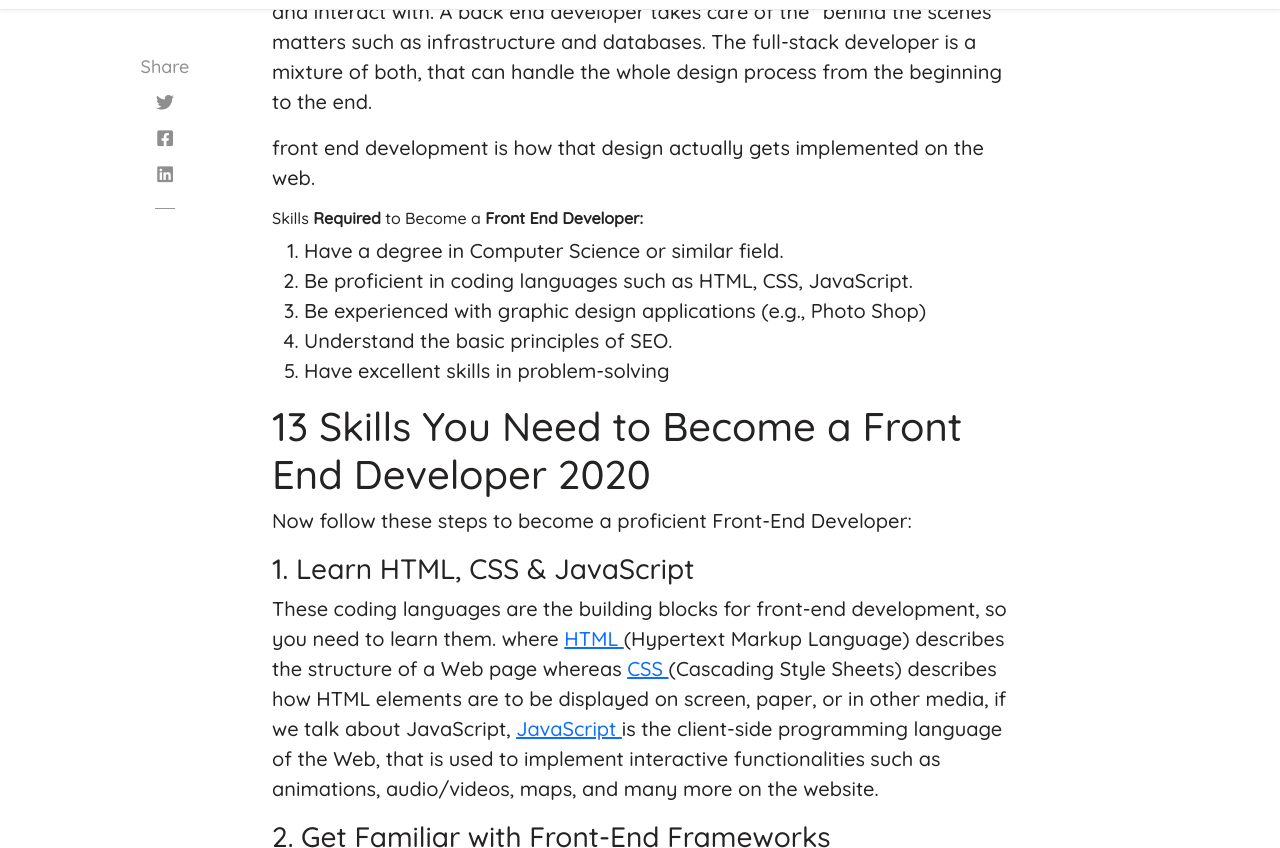
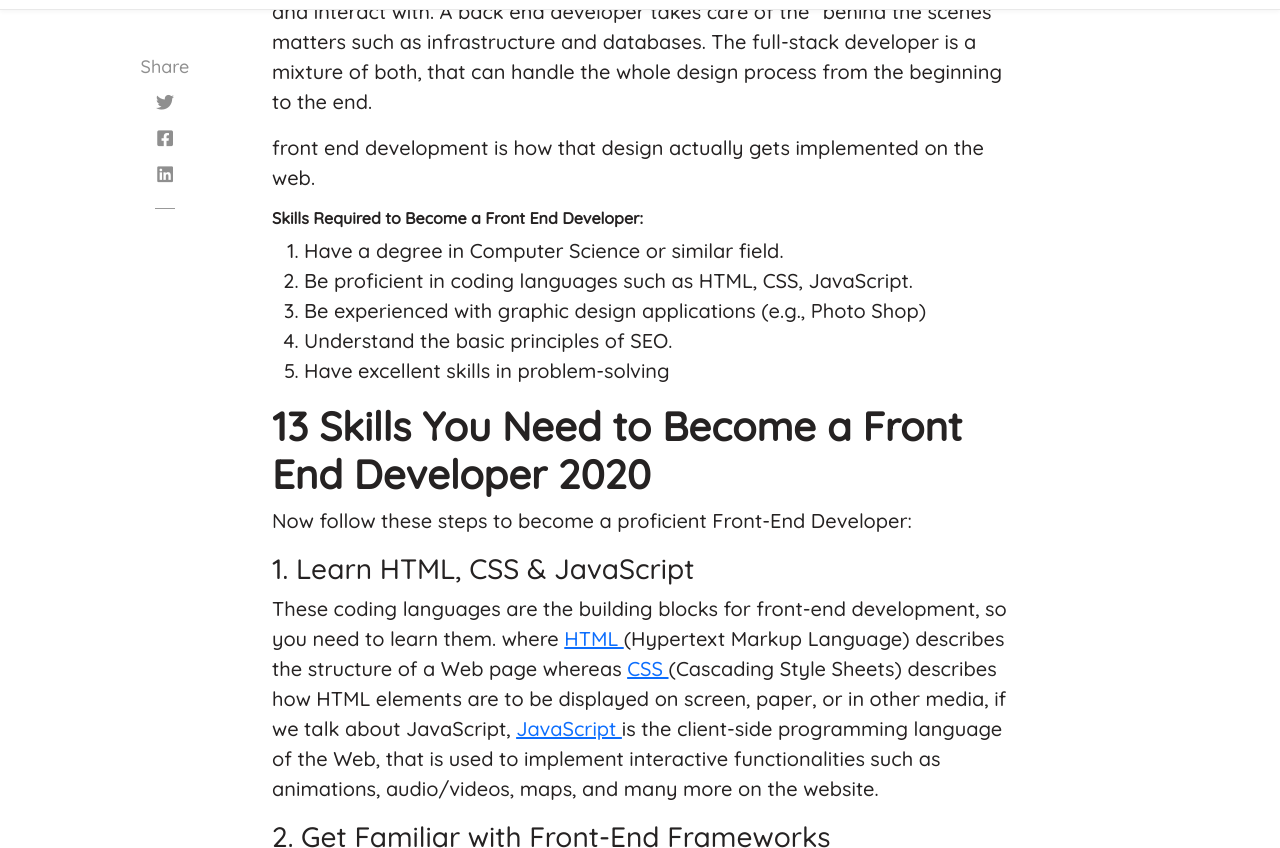
Before and after one commit to ManpreetChoudhary/thefrontendworld, a Jekyll site: the page built from _posts/2021-01-19- how-to-become-a-front-end-developer.md, in a window 1280 px wide and 900 px high, scrolled down 1160 px. Shown: the part 52-900 px from the top of the window. Built offline with Jekyll 4.4.1, drawn with Linux system fonts in a browser that asks for light colours; comment, search, counter and statistics services are not loaded.

```diff
--- a/_posts/2021-01-19- how-to-become-a-front-end-developer.md
+++ b/_posts/2021-01-19- how-to-become-a-front-end-developer.md
@@ -20,15 +21,15 @@ We should clarify the differences between a front end developer, back end develo
 
 front end development is how that design actually gets implemented on the web.
 
-###### Skills **Required** to Become a **Front End Developer:**
+###### **Skills Required to Become a Front End Developer:**
 
 1. Have a degree in Computer Science or similar field.
-2.  Be proficient in coding languages such as HTML, CSS, JavaScript.
-3.  Be experienced with graphic design applications (e.g., Photo Shop)
+2. Be proficient in coding languages such as HTML, CSS, JavaScript.
+3. Be experienced with graphic design applications (e.g., Photo Shop)
 4. Understand the  basic principles of SEO.
 5. Have excellent skills in problem-solving
 
-# 13 Skills You Need to Become a Front End Developer 2020
+# **13 Skills You Need to Become a Front End** **Developer 2020**
 
 Now follow these steps to become a proficient Front-End Developer:
 
@@ -62,8 +63,8 @@ But We think many of people can't purchase the courses on Udemy, so we have anot
 
 **Some of number of YouTube channel is best for Front End Development:**
 
-1.  [https://www.youtube.com/channel/UCwfaAHy4zQUb2APNOGXUCCA](https://www.youtube.com/channel/UCwfaAHy4zQUb2APNOGXUCCA "https://www.youtube.com/channel/UCwfaAHy4zQUb2APNOGXUCCA")
-2.  [https://www.youtube.com/user/TechGuyWeb](https://www.youtube.com/user/TechGuyWeb "https://www.youtube.com/user/TechGuyWeb")
+1. [https://www.youtube.com/channel/UCwfaAHy4zQUb2APNOGXUCCA](https://www.youtube.com/channel/UCwfaAHy4zQUb2APNOGXUCCA "https://www.youtube.com/channel/UCwfaAHy4zQUb2APNOGXUCCA")
+2. [https://www.youtube.com/user/TechGuyWeb](https://www.youtube.com/user/TechGuyWeb "https://www.youtube.com/user/TechGuyWeb")
 3. [https://www.youtube.com/channel/UCeVMnSShP_Iviwkknt83cww](https://www.youtube.com/channel/UCeVMnSShP_Iviwkknt83cww "https://www.youtube.com/channel/UCeVMnSShP_Iviwkknt83cww")
 4. [https://www.youtube.com/user/shiffman](https://www.youtube.com/user/shiffman "https://www.youtube.com/user/shiffman")
 5. [https://www.youtube.com/channel/UCbwXnUipZsLfUckBPsC7Jog](https://www.youtube.com/channel/UCbwXnUipZsLfUckBPsC7Jog "https://www.youtube.com/channel/UCbwXnUipZsLfUckBPsC7Jog")
@@ -72,7 +73,7 @@ But We think many of people can't purchase the courses on Udemy, so we have anot
 
 Become a junior front end developer. Sometimes, the best way to learn new skills is to work under more knowledgeable people. of course, the pay is less, but  you’ll be learning many things  from more experienced people.
 
-# Front End Developer Salary?
+# **Front End Developer Salary?**
 
 According to [Glassdoor](https://www.glassdoor.co.in/Salaries/india-front-end-developer-salary-SRCH_IL.0,5_IN115_KO6,25.htm "Glassdoor"), a front end developer in the United States can earn an average of $86,178 per year.
 
@@ -80,7 +81,7 @@ According to [Pascale](https://www.payscale.com/research/IN/Job=Front_End_Develo
 
 The average front end developer salary in India is around **Rs. 5,33,000 per annum.** This figure can go up to a maximum of Rs. 1,126,000 per annum and come down to as low as Rs. 2,57,000 per annum depending on different factors
 
-# What’s the Future of Front End Developers?
+# **What’s the Future of Front End Developers?**
 
 Overall, the future looks bright for anyone who wants to become a front end developer, predicted by 2020.
 
```
Also changed, not shown: other parts of _posts/2021-01-19- how-to-become-a-front-end-developer.md (+2 -1 lines).
